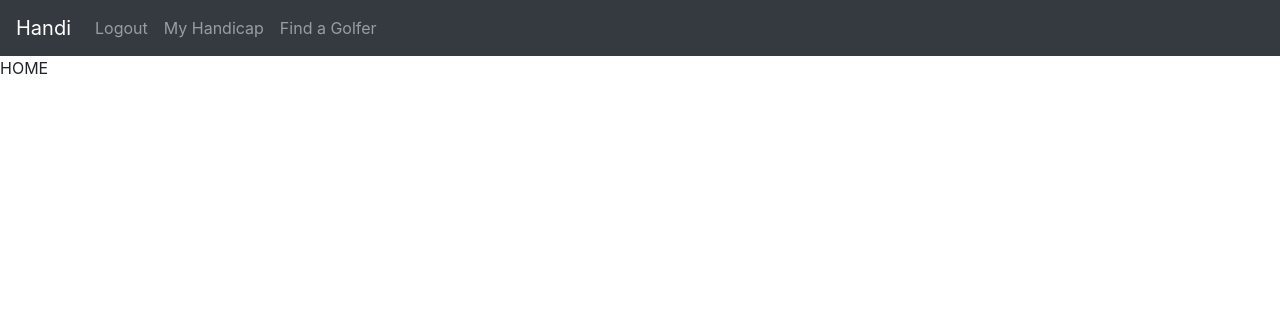
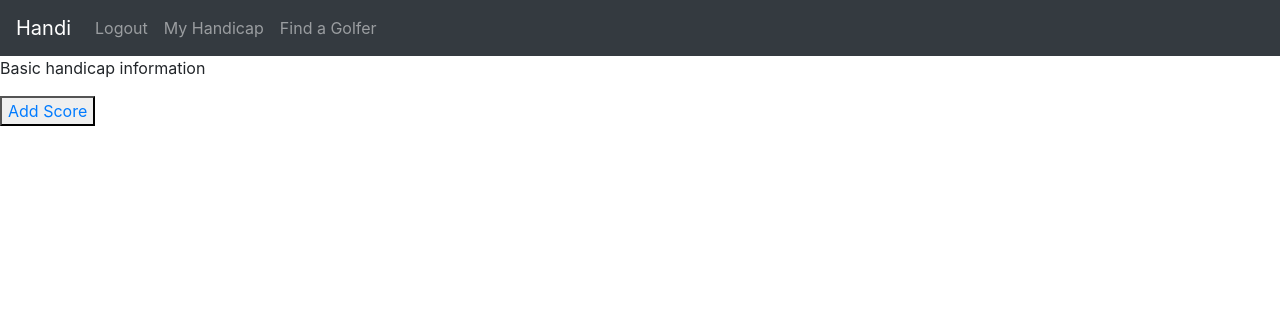
Before and after one commit to spoolD/Handicap-Calculator, a Django app: page / in a window 1280 px wide. Shown: the top 316 px of the page. Run offline with Django 4.2, Linux system fonts and the light colour scheme; a user stored in the database is signed in; some libraries are stand-ins or nearby versions.

Commit message:
Add form and model for adding scores with initial implementation

```diff
--- a/calculator/models.py
+++ b/calculator/models.py
@@ -1,6 +1,16 @@
+from tkinter import CASCADE
 from django.db import models
 from django.contrib.auth.models import AbstractUser
 
 class User(AbstractUser):
     def __str__(self):
         return self.username
+
+class Score(models.Model):
+    golfer = models.ForeignKey(User, on_delete=models.CASCADE, related_name='posted_by')
+    course = models.CharField(max_length=64)
+    date = models.DateField()
+    score = models.IntegerField()
+    rating = models.FloatField()
+    slope = models.IntegerField()
+    differential = models.FloatField()
--- a/calculator/templates/index.html
+++ b/calculator/templates/index.html
@@ -2,5 +2,8 @@
 {% load static %}
 
 {% block body %}
-HOME
+{% if user.is_authenticated %}
+    <p>Basic handicap information</p>
+    <button><a href="/add">Add Score</a></button>
+{% endif %}
 {% endblock %}
--- a/calculator/urls.py
+++ b/calculator/urls.py
@@ -5,5 +5,6 @@ urlpatterns = [
     path('',views.index, name='index'),
     path('login', views.login_view, name='login'),
     path('register', views.register, name='register'),
-    path('logout', views.logout_view, name='logout')
+    path('logout', views.logout_view, name='logout'),
+    path('add', views.add_score, name='add')
 ]
--- a/calculator/views.py
+++ b/calculator/views.py
@@ -4,8 +4,16 @@ from django.contrib.auth import authenticate, login, logout
 from django.urls import reverse
 from django.shortcuts import render
 from .models import User
+from django import forms
+from django.contrib.auth.decorators import login_required
+import decimal
 
-# Create your views here.
+class InputScoreForm(forms.Form):
+    course = forms.CharField(label='Course')
+    date = forms.DateField(label='Date')
+    score = forms.IntegerField(label='Adjusted Score')
+    rating = forms.FloatField(label='Course Rating')
+    slope = forms.IntegerField(label='Slope')
 
 def index(request):
     # return HttpResponse("Handicap Calculator in Progress")
@@ -52,4 +60,22 @@ def register(request):
     else:
         return render(request, 'register.html')
 
-# Form class for scores
+@login_required
+def add_score(request):
+    if request.method == 'POST':
+        form = InputScoreForm(request.POST)
+        if form.is_valid():
+            #calculate differential
+            score = form.cleaned_data['score']
+            rating = form.cleaned_data['rating']
+            slope = form.cleaned_data['slope']
+            # Set so rounds to nearest tenth with 0.5 rounding up
+            ctx = decimal.getcontext()
+            ctx.rounding = decimal.ROUND_HALF_UP
+            differential = round(decimal.Decimal((113/slope) * (score - rating)),1)
+            print(differential)
+            return HttpResponseRedirect(reverse("index"))
+        else:
+            #re-render form
+            pass
+    return render(request, "add.html", {"form": InputScoreForm()})
```
Also changed, not shown: calculator/templates/add.html (added, +12 -0 lines), calculator/migrations/0002_score.py (added), db.sqlite3.
